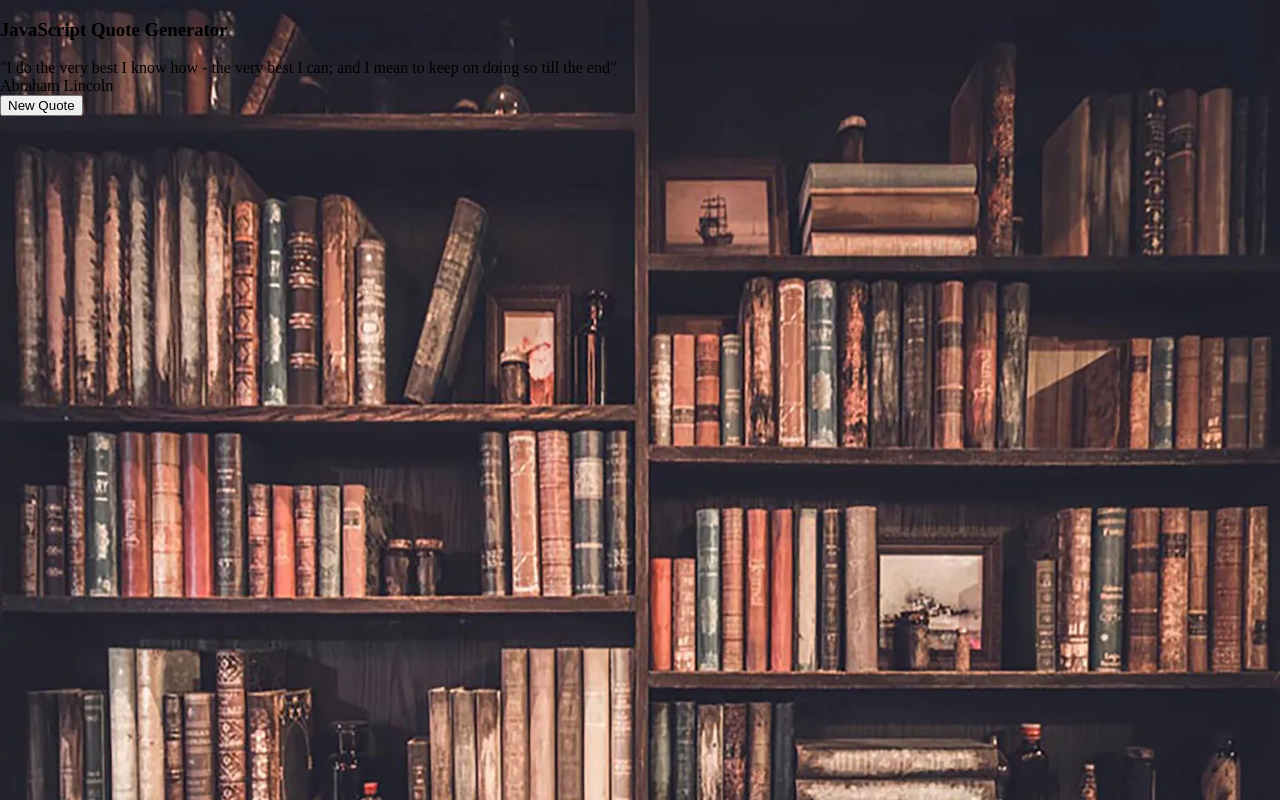
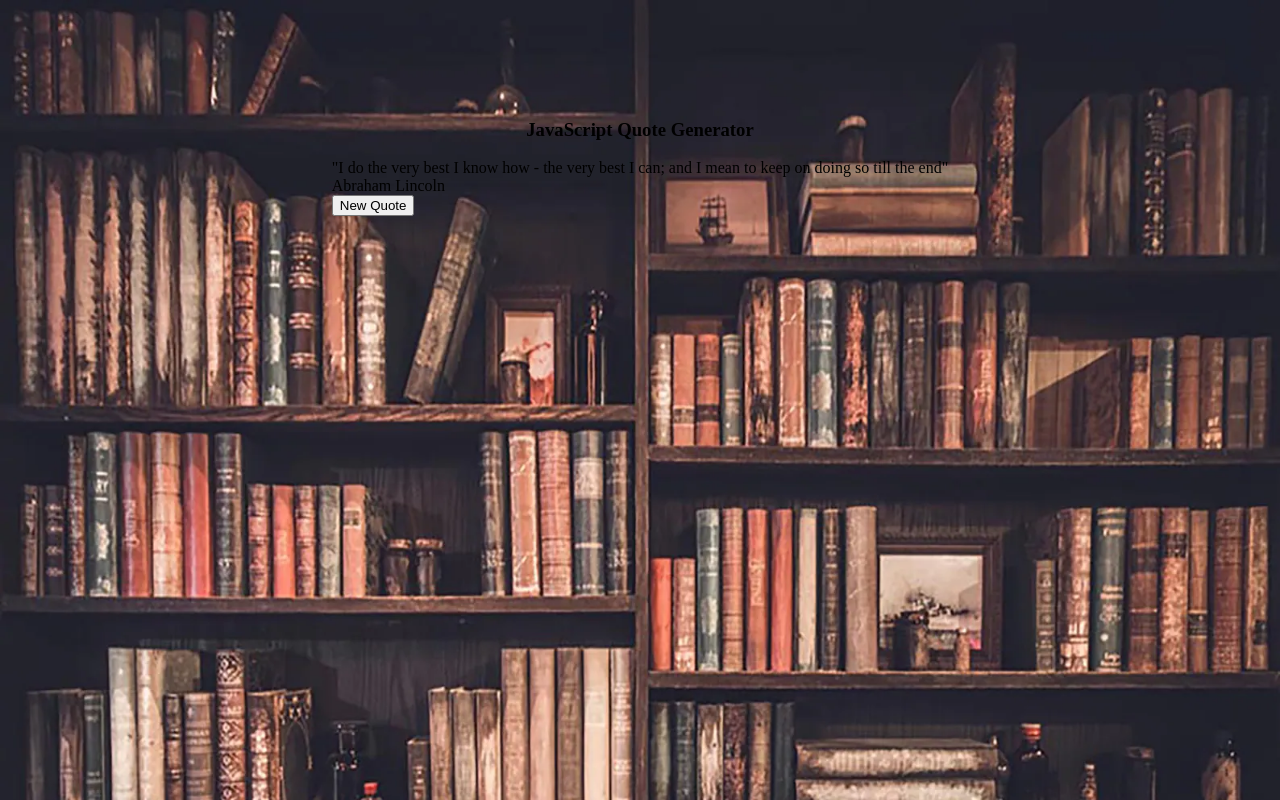
Before and after one commit to BladNunez/quote-generator, a plain HTML site: page index.html in a window 1280 px wide. Drawn offline with Linux system fonts and the light colour scheme; a script that the page names is missing.

Commit message:
center all divs in web page

```diff
--- a/styles.css
+++ b/styles.css
@@ -4,3 +4,10 @@ body{
         background-attachment: fixed;
         background-size: cover;
 }
+
+.top-container{
+        display: flex;
+        flex-direction: column;
+        align-items:center;
+        margin-top: 100px;
+}
```
